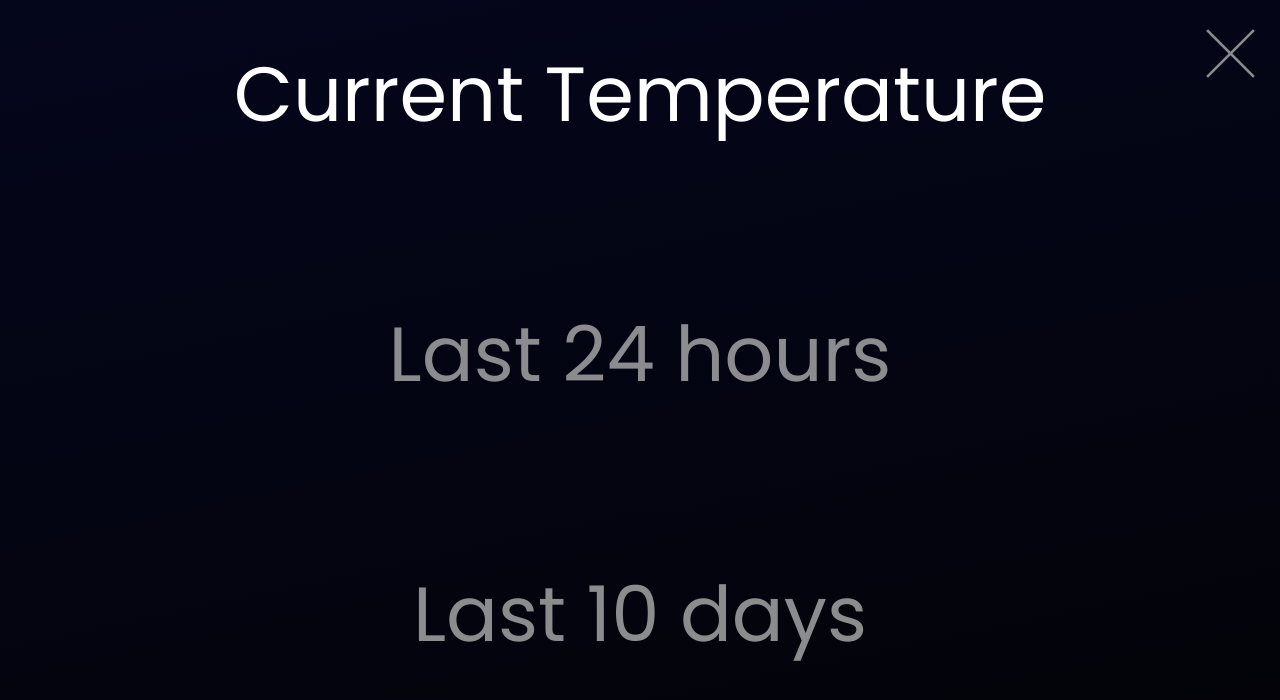
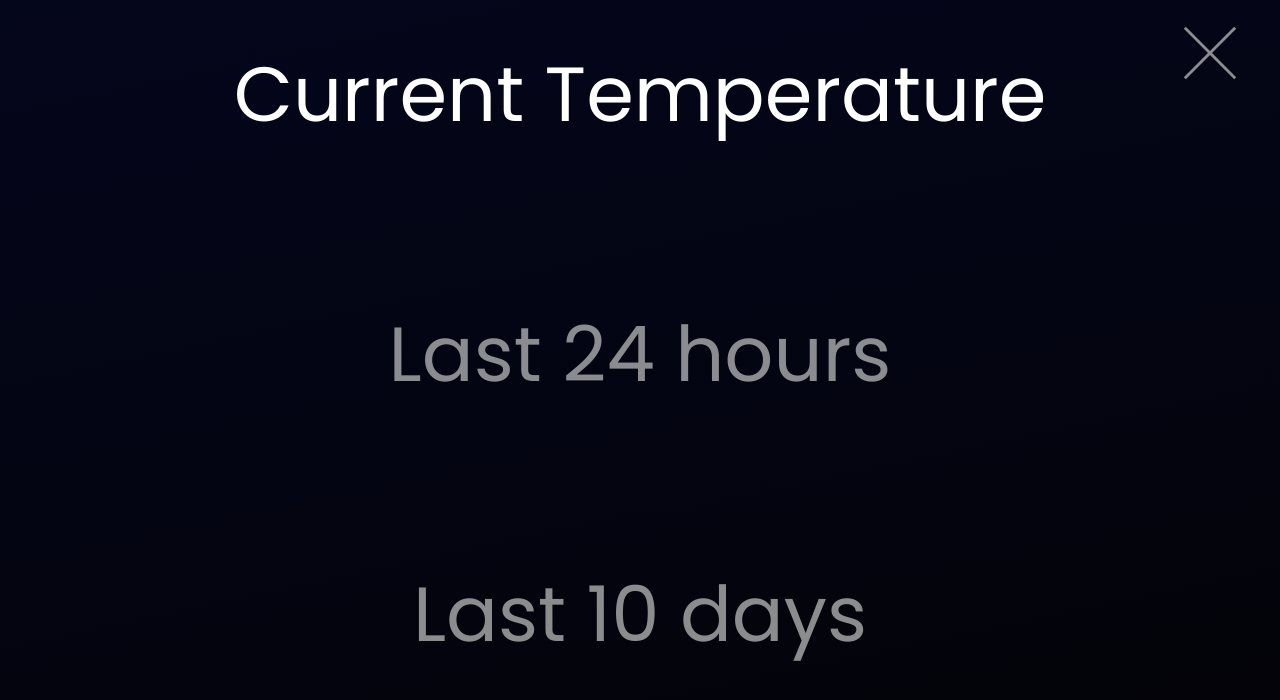
Before and after one commit to alillje/temp-web-app, a React (Create React App) app: page / in a window 1280 px wide. Both pictures are taken after a click on the picture 1091 px from the left and 48 px from the top of the page. Shown: the top 700 px of the page. Built offline with nearby package versions, Linux system fonts and the light colour scheme; no server answers.

Commit message:
Fix closebutton size

```diff
--- a/src/components/nav-menu/nav-menu.css
+++ b/src/components/nav-menu/nav-menu.css
@@ -7,7 +7,7 @@
   gap: 50px;
   background-color: inherit;
   display: grid;
-  grid-template-columns: 100px repeat(4, 1fr) 100px;
+  grid-template-columns: 140px repeat(4, 1fr) 140px;
   grid-template-rows:  110px 0.5fr repeat(8, 1fr);
   grid-column-gap: 0px;
   grid-row-gap: 0px;
@@ -21,7 +21,7 @@
 }
 
 .nav-menu-close-container img {
-  width: 65%;
+  width: 50%;
 }
 
 .nav-item-list {
```
